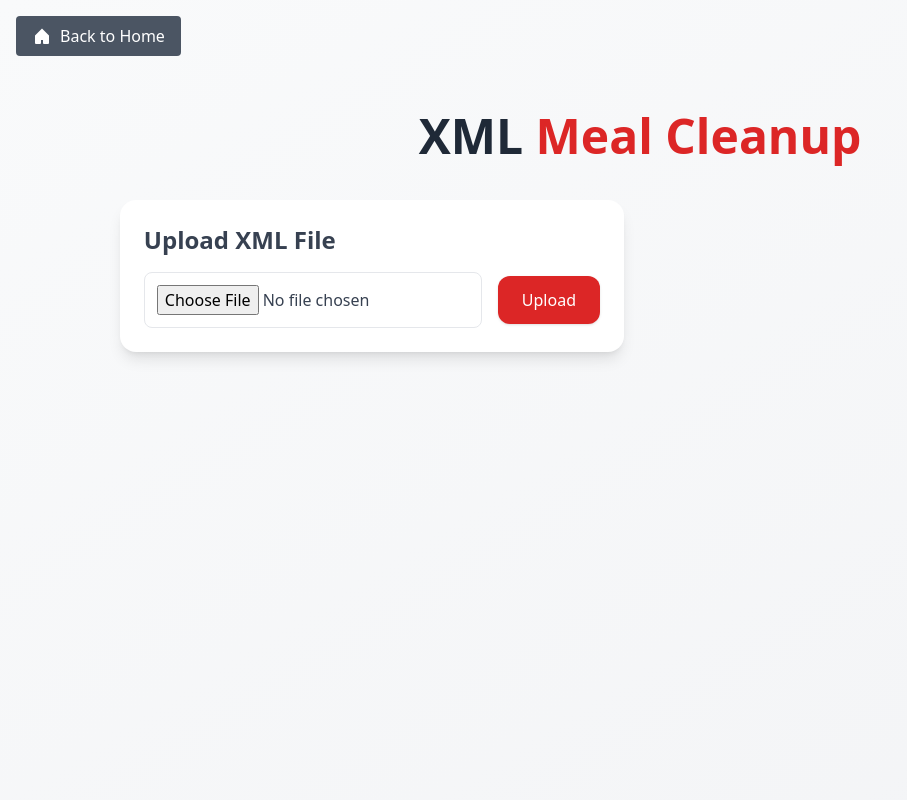
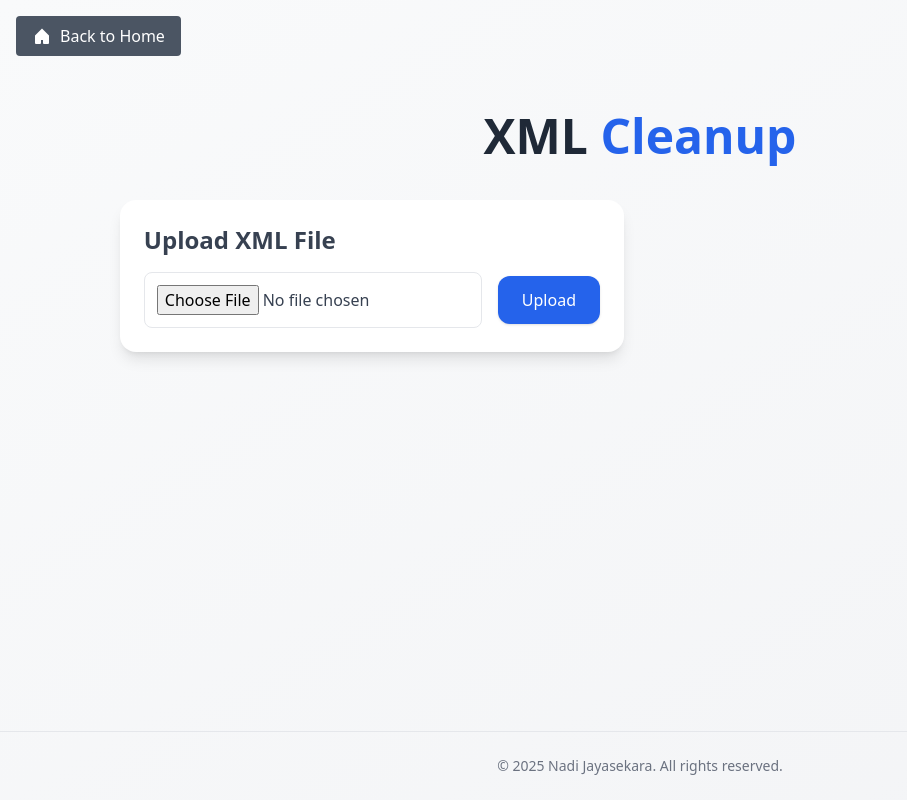
Before and after one commit to nadithakj/nodegrouper, a FastAPI app: page /meal_cleanup in a window 1280 px wide. Shown: the whole page, without its empty margins (0-907 px from the left). Run offline with FastAPI, Linux system fonts and the light colour scheme; some libraries are stand-ins or nearby versions.

Commit message:
Update meal_cleanup.html

```diff
--- a/templates/meal_cleanup.html
+++ b/templates/meal_cleanup.html
@@ -2,7 +2,7 @@
 <html lang="en">
 <head>
   <meta charset="UTF-8">
-  <title>Meal Cleanup</title>
+  <title>XML Cleanup</title>
   <script src="https://cdn.tailwindcss.com"></script>
   <script src="https://cdn.jsdelivr.net/npm/canvas-confetti@1.6.0/dist/confetti.browser.min.js"></script>
 </head>
@@ -22,7 +22,7 @@
   <!-- Main Content -->
   <main class="flex-grow max-w-6xl mx-auto p-6">
     <h1 class="text-5xl font-extrabold mb-10 text-center text-gray-800">
-      XML <span class="text-red-600">Meal Cleanup</span>
+      XML <span class="text-blue-600">Cleanup</span>
     </h1>
 
     <div class="grid grid-cols-1 md:grid-cols-2 gap-8">
@@ -33,7 +33,7 @@
           <h2 class="text-2xl font-semibold mb-4 text-gray-700">Upload XML File</h2>
           <form action="/meal_cleanup" method="post" enctype="multipart/form-data" class="flex items-center space-x-4">
             <input type="file" name="file" class="border rounded-lg p-3 w-full text-gray-700" required>
-            <button type="submit" class="bg-red-600 text-white px-6 py-3 rounded-xl hover:bg-red-700 shadow">
+            <button type="submit" class="bg-blue-600 text-white px-6 py-3 rounded-xl hover:bg-blue-700 shadow">
               Upload
             </button>
           </form>
@@ -47,7 +47,7 @@
             <input type="hidden" name="xml_content" value="{{ xml_preview|e }}">
             {% for tag in empty_tags %}
               <label class="flex items-center space-x-2">
-                <input type="checkbox" name="tags_to_remove" value="{{ tag }}" class="h-4 w-4 text-red-600">
+                <input type="checkbox" name="tags_to_remove" value="{{ tag }}" class="h-4 w-4 text-blue-600">
                 <span>{{ tag }}</span>
               </label>
             {% endfor %}
@@ -91,4 +91,21 @@
   </main>
 
   <!-- Footer -->
-  <footer class="p-6 text-center text-gray-500 text-sm border-t border-gray-200"
+  <footer class="p-6 text-center text-gray-500 text-sm border-t border-gray-200">
+    &copy; 2025 Nadi Jayasekara. All rights reserved.
+  </footer>
+
+  <!-- Confetti -->
+  <script>
+    function launchConfetti() {
+      setTimeout(() => {
+        confetti({
+          particleCount: 200,
+          spread: 90,
+          origin: { y: 0.6 }
+        });
+      }, 150);
+    }
+  </script>
+</body>
+</html>
```
